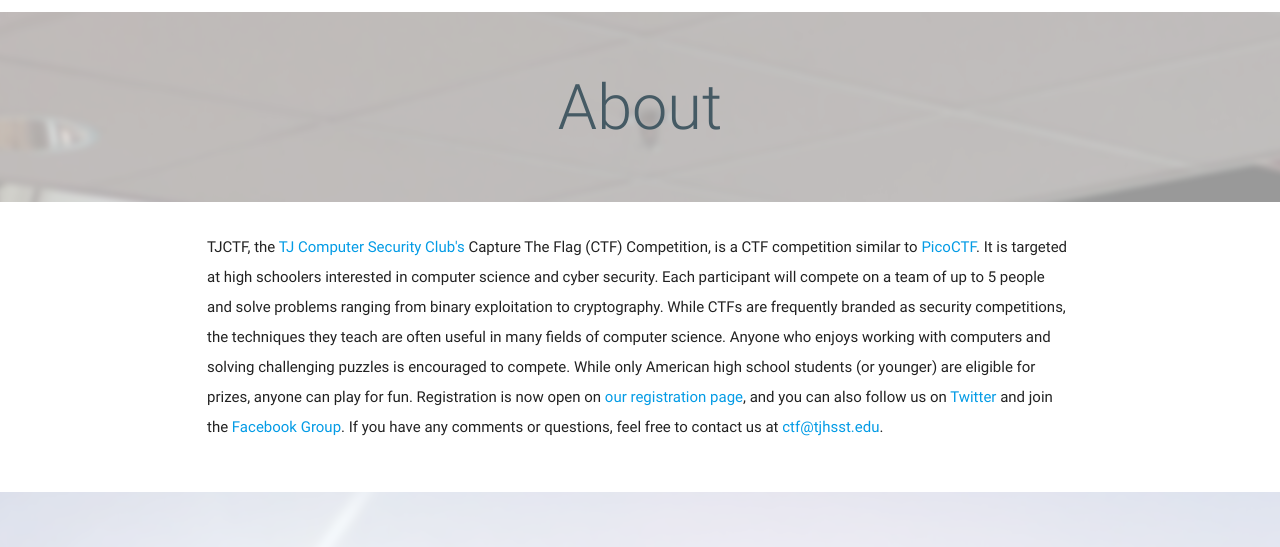
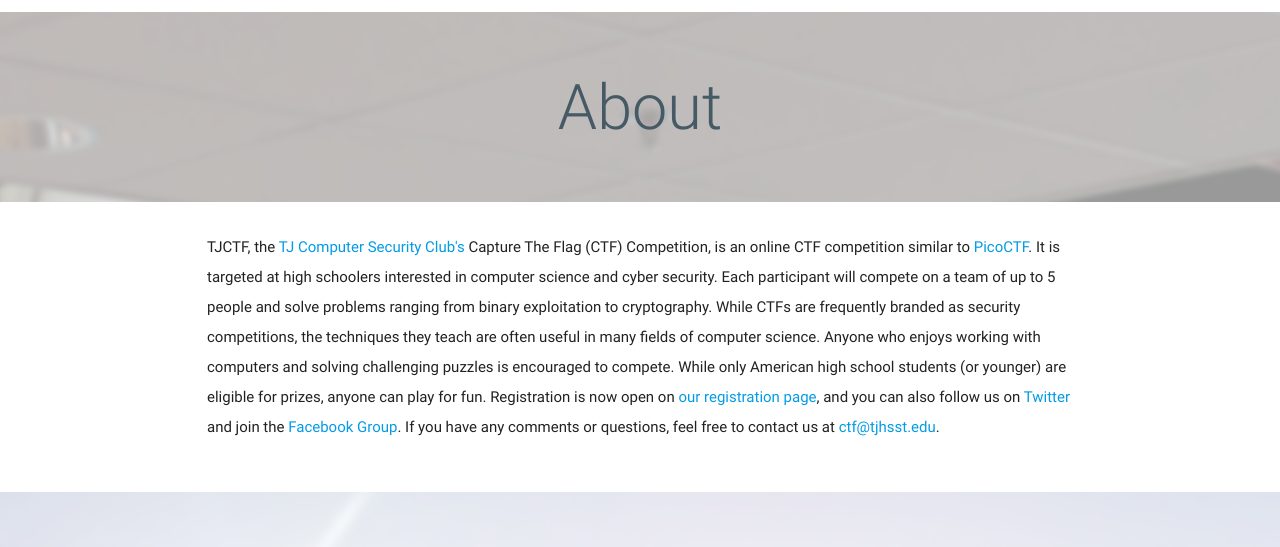
Before and after one commit to shrucis1/ctf-site-material, a Flask app: page / in a window 1280 px wide. Shown: the part 843-1390 px from the top of the page. Run offline with Flask 2, Linux system fonts and the light colour scheme; some libraries are stand-ins or nearby versions.

Commit message:
Add additional online clarification

```diff
--- a/templates/about.html
+++ b/templates/about.html
@@ -14,7 +14,7 @@
         <div class="row">
             <div class="col s12 m12">
                 <div class="icon-block">
-                    <p>TJCTF, the <a href="https://activities.tjhsst.edu/csc/" target="_blank">TJ Computer Security Club's</a> Capture The Flag (CTF) Competition, is a CTF competition similar to <a href="http://picoctf.org" target="_blank">PicoCTF</a>. It is targeted at high schoolers interested in computer science and cyber security. Each participant will compete on a team of up to 5 people and solve problems ranging from binary exploitation to cryptography. While CTFs are frequently branded as security competitions, the techniques they teach are often useful in many fields of computer science. Anyone who enjoys working with computers and solving challenging puzzles is encouraged to compete. While only American high school students (or younger) are eligible for prizes, anyone can play for fun. Registration is now open on <a href="#register">our registration page</a>, and you can also follow us on <a href="https://twitter.com/tjctf/" target="_blank">Twitter</a> and join the <a href="https://www.facebook.com/TJCaptureTheFlag" target="_blank">Facebook Group</a>. If you have any comments or questions, feel free to contact us at <a href="mailto:ctf@tjhsst.edu" target="_blank">ctf@tjhsst.edu</a>.</p>
+                    <p>TJCTF, the <a href="https://activities.tjhsst.edu/csc/" target="_blank">TJ Computer Security Club's</a> Capture The Flag (CTF) Competition, is an online CTF competition similar to <a href="http://picoctf.org" target="_blank">PicoCTF</a>. It is targeted at high schoolers interested in computer science and cyber security. Each participant will compete on a team of up to 5 people and solve problems ranging from binary exploitation to cryptography. While CTFs are frequently branded as security competitions, the techniques they teach are often useful in many fields of computer science. Anyone who enjoys working with computers and solving challenging puzzles is encouraged to compete. While only American high school students (or younger) are eligible for prizes, anyone can play for fun. Registration is now open on <a href="#register">our registration page</a>, and you can also follow us on <a href="https://twitter.com/tjctf/" target="_blank">Twitter</a> and join the <a href="https://www.facebook.com/TJCaptureTheFlag" target="_blank">Facebook Group</a>. If you have any comments or questions, feel free to contact us at <a href="mailto:ctf@tjhsst.edu" target="_blank">ctf@tjhsst.edu</a>.</p>
                 </div>
             </div>
         </div>
```
